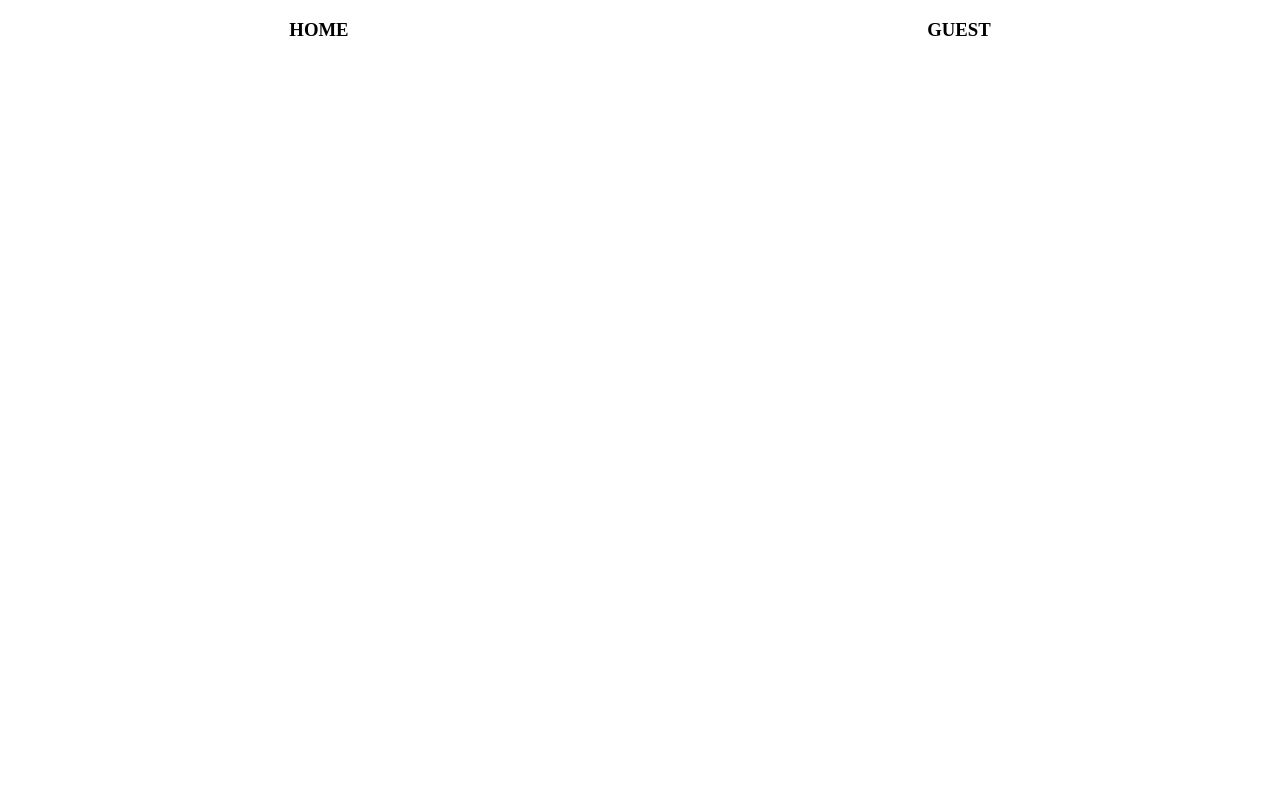
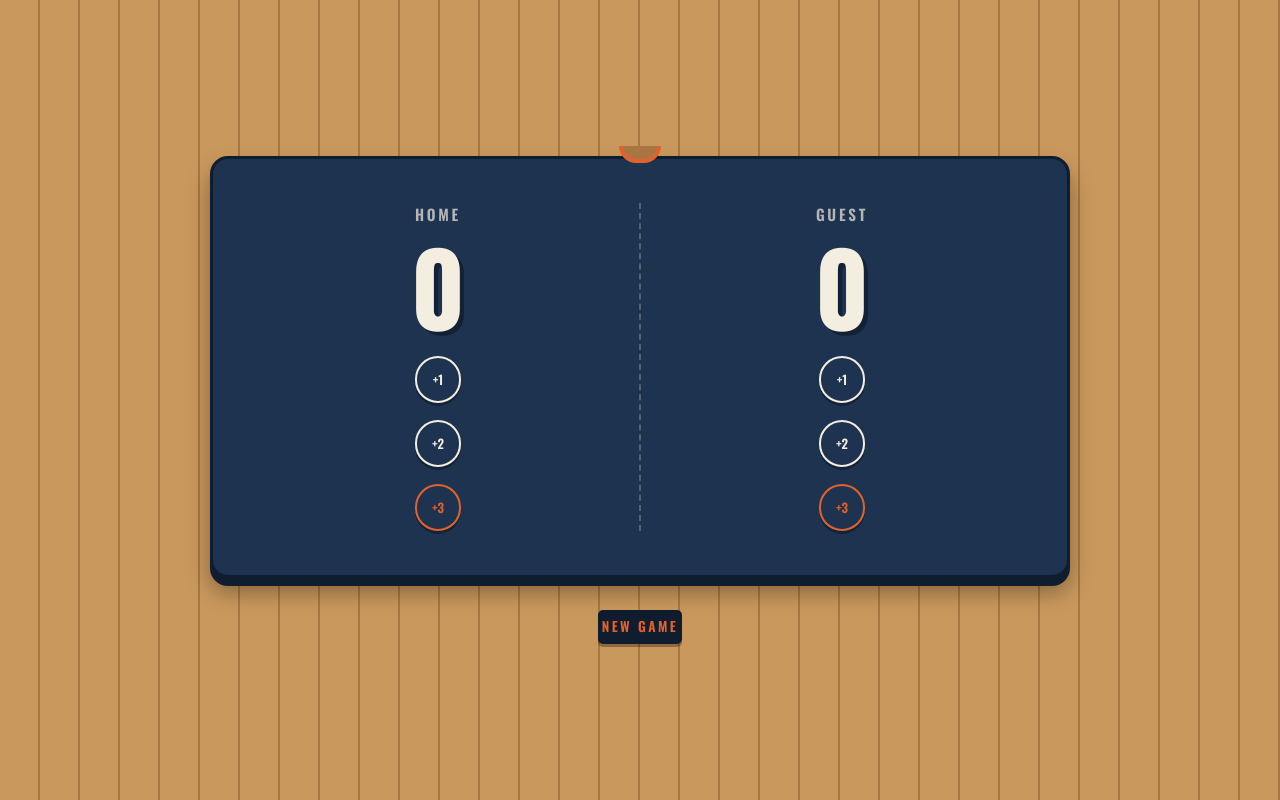
Before and after one commit to kashyap-p/BASKETBALL-SCORECOUNTER, a website built with Vite: page index.html in a window 1280 px wide. Built offline with nearby package versions, Linux system fonts and the light colour scheme.

Commit message:
Added interactive functionality.

```diff
--- a/index.css
+++ b/index.css
@@ -1,8 +1,201 @@
-body {
-    margin: 0;
+@import url('https://fonts.googleapis.com/css2?family=Anton&family=Oswald:wght@500;600;700&display=swap');
+
+:root {
+  --wood: #c9985d;
+  --wood-dark: #a97642;
+  --navy: #1d3350;
+  --navy-deep: #101d2e;
+  --chalk: #f4eee1;
+  --rim: #e2622b;
 }
 
+* {
+  box-sizing: border-box;
+  margin: 0;
+  padding: 0;
+}
+
+html {
+  -webkit-text-size-adjust: 100%;
+}
+
+body {
+  min-height: 100vh;
+  display: flex;
+  flex-direction: column;
+  align-items: center;
+  justify-content: center;
+  gap: clamp(1.25rem, 4vw, 2rem);
+  padding: clamp(1rem, 4vw, 2.5rem);
+  font-family: 'Oswald', sans-serif;
+  background-color: var(--wood);
+  background-image: repeating-linear-gradient(
+    90deg,
+    var(--wood) 0px,
+    var(--wood) 38px,
+    var(--wood-dark) 38px,
+    var(--wood-dark) 40px
+  );
+}
+
+/* the scoreboard, mounted like a backboard panel */
 .container {
-    display: flex;
-    justify-content: space-around;
+  position: relative;
+  display: flex;
+  flex-direction: row;
+  align-items: stretch;
+  width: min(94vw, 860px);
+  background: var(--navy);
+  border: 3px solid var(--navy-deep);
+  border-radius: clamp(10px, 2vw, 18px);
+  box-shadow: 0 8px 0 var(--navy-deep), 0 14px 22px rgba(0, 0, 0, 0.35);
+  padding: clamp(1.5rem, 5vw, 2.75rem) clamp(0.75rem, 3vw, 1.5rem);
 }
+
+/* small hoop rim mounted at the top edge, the one deliberate flourish */
+.container::before {
+  content: "";
+  position: absolute;
+  top: -13px;
+  left: 50%;
+  transform: translateX(-50%);
+  width: 34px;
+  height: 13px;
+  border: 4px solid var(--rim);
+  border-top: none;
+  border-radius: 0 0 20px 20px;
+  background: var(--wood-dark);
+}
+
+.container > div {
+  flex: 1 1 0;
+  min-width: 0;
+  display: flex;
+  flex-direction: column;
+  align-items: center;
+  gap: clamp(0.5rem, 2.5vw, 1.1rem);
+  padding: 0 clamp(0.25rem, 2vw, 0.75rem);
+}
+
+/* dashed seam between the two halves, like a free-throw lane line */
+.container > div + div {
+  border-left: 2px dashed rgba(244, 238, 225, 0.25);
+}
+
+h3 {
+  font-weight: 600;
+  font-size: clamp(0.65rem, 2.4vw, 0.95rem);
+  letter-spacing: 0.18em;
+  color: var(--chalk);
+  opacity: 0.7;
+  text-align: center;
+  white-space: nowrap;
+}
+
+h2 {
+  font-family: 'Anton', sans-serif;
+  font-weight: 400;
+  font-size: clamp(2.75rem, 13vw, 6rem);
+  line-height: 1;
+  color: var(--chalk);
+  text-shadow: 0.045em 0.045em 0 rgba(0, 0, 0, 0.35);
+}
+
+.container > div > div,
+.container button {
+  display: flex;
+}
+
+/* button row */
+.container > div {
+  flex-wrap: wrap;
+  justify-content: center;
+}
+
+.container button {
+  width: clamp(2rem, 8.5vw, 2.9rem);
+  height: clamp(2rem, 8.5vw, 2.9rem);
+  align-items: center;
+  justify-content: center;
+  border-radius: 50%;
+  border: 2px solid var(--chalk);
+  background: transparent;
+  color: var(--chalk);
+  font-family: 'Oswald', sans-serif;
+  font-weight: 600;
+  font-size: clamp(0.6rem, 2.6vw, 0.8rem);
+  cursor: pointer;
+  box-shadow: 0 3px 0 rgba(0, 0, 0, 0.3);
+  transition: background-color 0.12s ease, color 0.12s ease, transform 0.08s ease, box-shadow 0.08s ease;
+  -webkit-tap-highlight-color: transparent;
+}
+
+/* three-pointers are the bigger play, marked at rest, not just on hover */
+button[onclick$="Add3()"] {
+  border-color: var(--rim);
+  color: var(--rim);
+}
+
+.container button:hover {
+  background-color: var(--rim);
+  border-color: var(--rim);
+  color: var(--navy-deep);
+}
+
+.container button:active {
+  transform: translateY(3px);
+  box-shadow: 0 0 0 rgba(0, 0, 0, 0.3);
+}
+
+button:focus-visible {
+  outline: 2px solid var(--chalk);
+  outline-offset: 3px;
+}
+
+/* reset sits apart as a quiet secondary action, not a competing button */
+.reset-button {
+  display: flex;
+  justify-content: center;
+}
+
+.reset-button button {
+  background: var(--navy-deep);
+  border: 2px solid var(--navy-deep);
+  /* border-bottom: 2px solid var(--navy-deep); */
+  border-radius: 5px;
+  color: var(--rim);
+   box-shadow: 0 3px 0 rgba(0, 0, 0, 0.3);
+  font-family: 'Oswald', sans-serif;
+  font-weight: 600;
+  text-transform: uppercase;
+  letter-spacing: 0.18em;
+  font-size: clamp(0.7rem, 2.2vw, 0.85rem);
+  padding: 0.3rem 0.1rem 0.35rem;
+  cursor: pointer;
+  transition: color 0.12s ease, border-color 0.12s ease;
+}
+
+.reset-button button:hover {
+  color: var(--rim);
+  border-color: var(--rim);
+}
+
+@media (max-width: 380px) {
+  h3 {
+    letter-spacing: 0.1em;
+  }
+  .container {
+    padding: 1.5rem 0.5rem;
+  }
+  .container > div {
+    padding: 0 0.35rem;
+    gap: 0.5rem;
+  }
+}
+
+@media (prefers-reduced-motion: reduce) {
+  .container button,
+  .reset-button button {
+    transition: none;
+  }
+}
--- a/index.html
+++ b/index.html
@@ -6,10 +6,22 @@
         <div class="container">
             <div>
                 <h3>HOME</h3>
+                <h2 id="score-home">0</h2>
+                <button onclick="homeAdd1()">+1</button>
+                <button onclick="homeAdd2()">+2</button>
+                <button onclick="homeAdd3()">+3</button>
             </div>
             <div>
                 <h3>GUEST</h3>
+                <h2 id="score-guest">0</h2>
+                <button onclick="guestAdd1()">+1</button>
+                <button onclick="guestAdd2()">+2</button>
+                <button onclick="guestAdd3()">+3</button>
             </div>
+        </div>
+        <div class="reset-button">
+            <button onclick="resetButton()">New Game</button>
+
         </div>
         <script src="index.js"></script>
     </body>
--- a/index.js
+++ b/index.js
@@ -0,0 +1,49 @@
+let scoreHome = document.getElementById("score-home")
+// console.log(scoreHome)
+let scoreGuest = document.getElementById("score-guest")
+// console.log(scoreGuest)
+ let count = 0
+function homeAdd1(){
+  count += 1
+  scoreHome.textContent = count
+  let finalScore = scoreHome.textContent
+//   console.log(finalScore)
+}
+function homeAdd2(){
+  count += 2
+  scoreHome.textContent = count
+  let finalScore = scoreHome.textContent
+//   console.log(finalScore)
+}
+function homeAdd3(){
+  count += 3
+  scoreHome.textContent = count
+  let finalScore = scoreHome.textContent
+//   console.log(finalScore)
+}
+
+function guestAdd1(){
+  count += 1
+  scoreGuest.textContent = count
+  let finalScore = scoreGuest.textContent
+//   console.log(finalScore)
+}
+function guestAdd2(){
+  count += 2
+  scoreGuest.textContent = count
+  let finalScore = scoreGuest.textContent
+//   console.log(finalScore)
+}
+function guestAdd3(){
+  count += 3
+  scoreGuest.textContent = count
+  let finalScore = scoreGuest.textContent
+//   console.log(finalScore)
+}
+
+function resetButton(){
+
+    count = 0
+    scoreHome.textContent = count
+    scoreGuest.textContent = count
+}
--- a/package.json
+++ b/package.json
@@ -1,6 +1,6 @@
 {
   "name": "Scrim-s04k019",
-  "description": "https://scrimba.com/learn-javascript-c0v/~018",
+  "description": "https://scrimba.com/learn-javascript-c0v/~018/s093u17b3m/head",
   "scripts": {
     "start": "vite",
     "dev": "vite",
```
